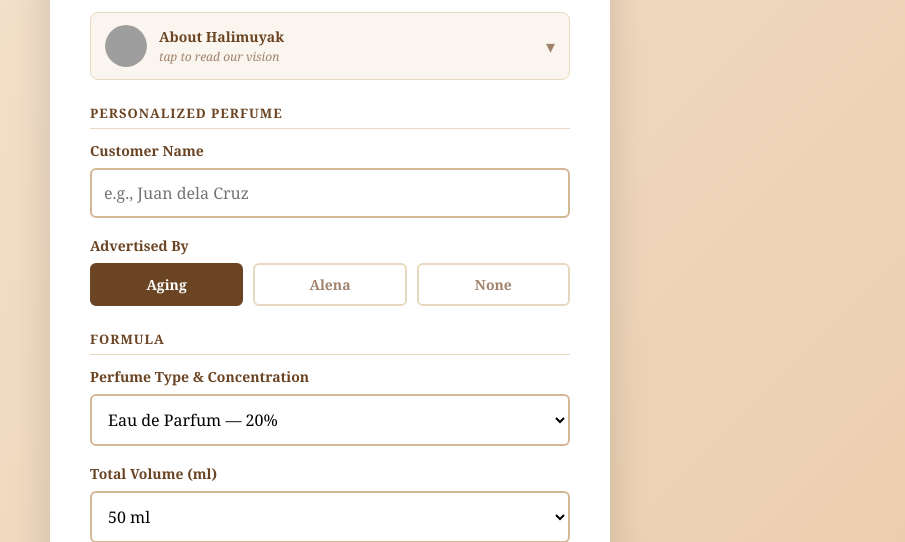
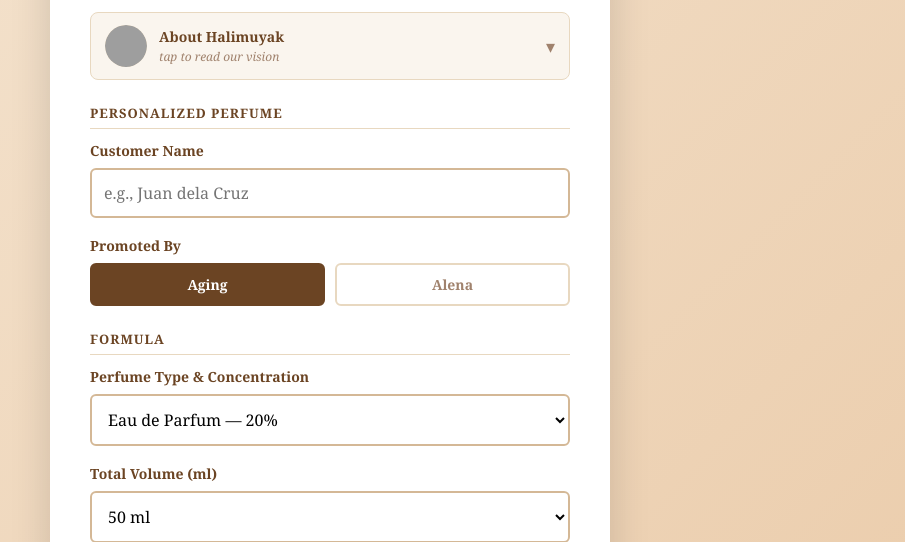
Before and after one commit to pavfluff/halimuyak-app, a Flask app: page / in a window 1280 px wide. Shown: the part 252-794 px from the top of the page, without its empty margins (310-1215 px from the left). Run offline with Flask 3, Linux system fonts and the light colour scheme; parts of the project's set-up code (start-up, migrations or seed data) failed here and were passed over; grey boxes are pictures that could not be loaded.

Commit message:
change promoted by

```diff
--- a/templates/index.html
+++ b/templates/index.html
@@ -288,11 +288,10 @@
         </div>
 
         <div class="form-group">
-            <label>Advertised By</label>
+            <label>Promoted By</label>
             <div style="display:flex; gap:10px;">
                 <div class="toggle-btn selected" data-value="Aging" onclick="selectAdvertiser(this)">Aging</div>
                 <div class="toggle-btn" data-value="Alena" onclick="selectAdvertiser(this)">Alena</div>
-                <div class="toggle-btn" data-value="None" onclick="selectAdvertiser(this)">None</div>
             </div>
             <input type="hidden" id="advertised_by" value="Aging">
         </div>
```
